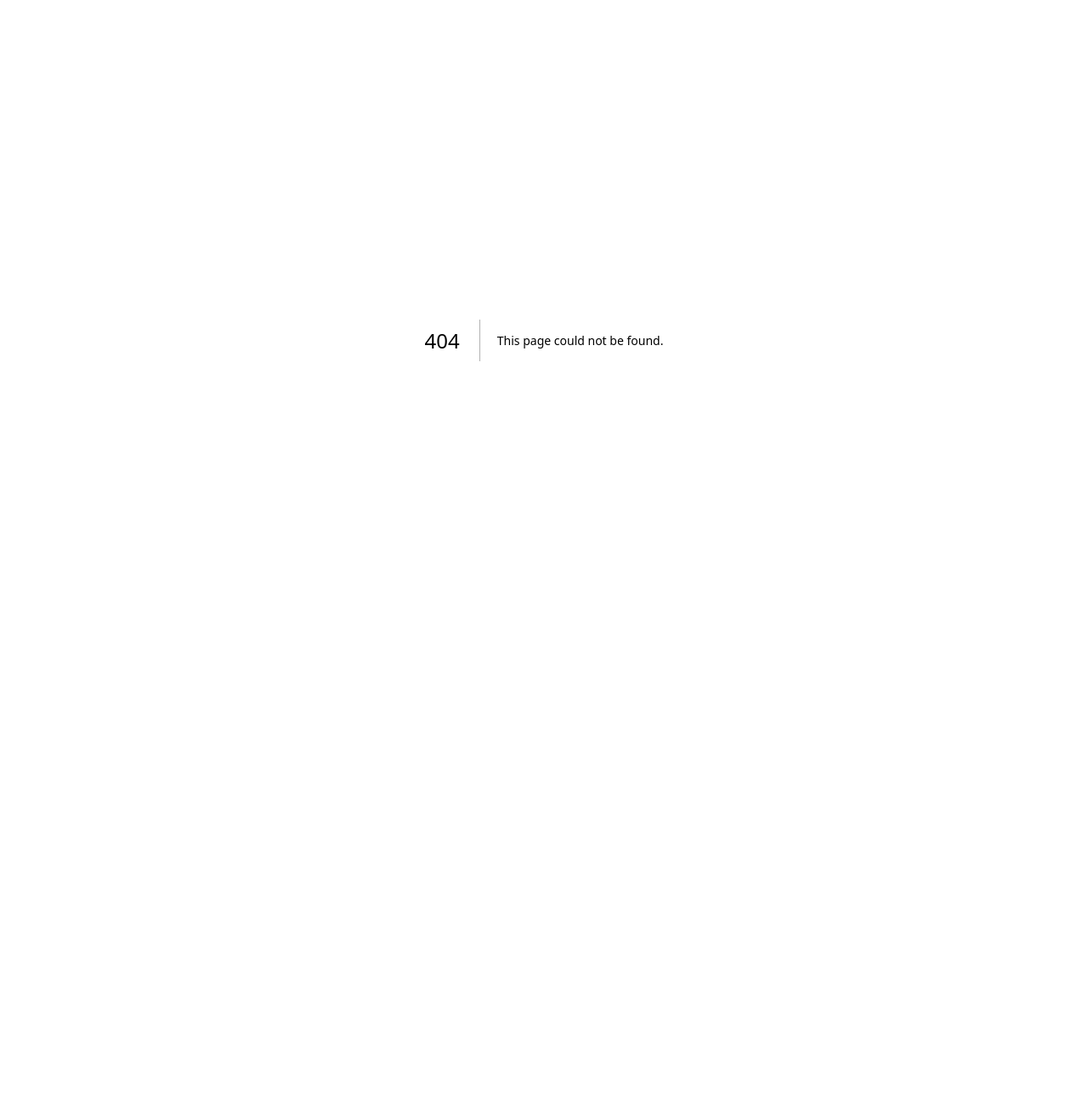
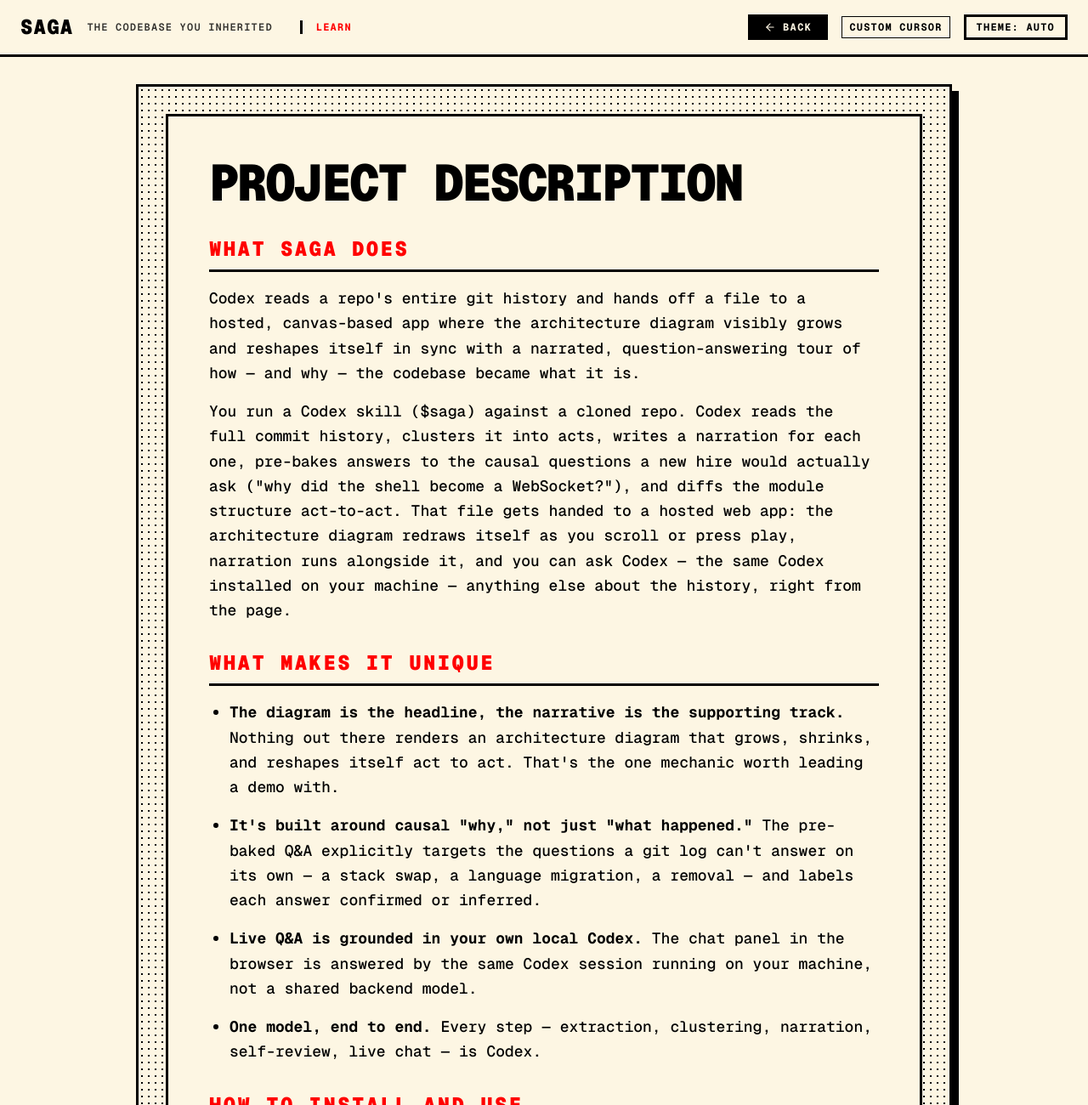
Before and after one commit to thisisRounakSingh/project-saga, a Next.js app: page /learn in a window 1280 px wide. Before the commit this address had no page. Shown: the top 1300 px of the page at 85% size. Before the commit the page ends 800 px from the top, so only its background shows below. Built offline with nearby package versions, Linux system fonts and the light colour scheme.

Commit message:
Added doc in web-ui

```diff
--- a/app/components/chrome/SkillButton.tsx
+++ /dev/null
@@ -1,51 +0,0 @@
-"use client";
-
-import { useState } from "react";
-import { X } from "lucide-react";
-import { createPortal } from "react-dom";
-
-export function SkillButton({ skillContent }: { skillContent: string }) {
-  const [isOpen, setIsOpen] = useState(false);
-
-  return (
-    <>
-      <button
-        onClick={() => setIsOpen(true)}
-        className="bg-background text-foreground px-8 py-4 text-sm font-bold tracking-widest uppercase border-[3px] border-border border-dashed hover:bg-border hover:text-background dark:hover:text-background transition-colors"
-      >
-        SKILL.MD
-      </button>
-
-      {isOpen && createPortal(
-        <div
-          className="fixed inset-0 z-100 flex items-center justify-center p-4 md:p-8 bg-background/80 backdrop-blur-sm"
-          onClick={() => setIsOpen(false)}
-        >
-          <div
-            className="bg-background border-[3px] border-border shadow-[8px_8px_0_var(--color-border)] dark:shadow-[8px_8px_0_#fff] w-full max-w-4xl max-h-[85vh] flex flex-col"
-            onClick={(e) => e.stopPropagation()}
-          >
-            {/* Header */}
-            <div className="flex items-center justify-between p-4 border-b-[3px] border-border bg-dots relative overflow-hidden">
-              <h2 className="text-xl font-black uppercase tracking-wider relative z-10 bg-background/80 px-2 border-2 border-border shadow-[2px_2px_0_var(--color-border)] dark:shadow-[2px_2px_0_#fff]">SKILL.MD</h2>
-              <button
-                onClick={() => setIsOpen(false)}
-                className="p-1 border-2 border-border bg-background hover:bg-muted/20 transition-colors shadow-[2px_2px_0_var(--color-border)] dark:shadow-[2px_2px_0_#fff] relative z-10"
-              >
-                <X size={20} strokeWidth={3} />
-              </button>
-            </div>
-
-            {/* Content */}
-            <div className="flex-1 overflow-y-auto p-6 md:p-8 bg-background text-foreground">
-              <pre className="font-mono text-sm whitespace-pre-wrap leading-relaxed">
-                {skillContent}
-              </pre>
-            </div>
-          </div>
-        </div>,
-        document.body
-      )}
-    </>
-  );
-}
--- /dev/null
+++ b/app/learn/page.tsx
@@ -0,0 +1,126 @@
+import Link from "next/link";
+import { ThemeSwitcher } from "../components/ThemeSwitcher";
+import { CursorSwitcher } from "../components/CursorSwitcher";
+import { FooterName } from "../components/FooterName";
+import { ArrowLeft } from "lucide-react";
+
+export default function LearnPage() {
+  return (
+    <div className="min-h-screen bg-background text-foreground font-mono selection:bg-accent selection:text-white flex flex-col">
+      {/* Navigation */}
+      <nav className="flex items-center justify-between px-6 py-4 border-b-[3px] border-border">
+        <div className="flex items-center gap-4">
+          <Link href="/" className="text-2xl font-black uppercase tracking-wider hover:text-accent transition-colors">
+            SAGA
+          </Link>
+          <span className="hidden md:inline-block text-xs uppercase tracking-widest font-semibold opacity-80">
+            THE CODEBASE YOU INHERITED
+          </span>
+          <Link href="/learn" className="text-xs uppercase tracking-widest font-bold hover:text-accent transition-colors text-accent ml-4 border-l-[3px] border-border pl-4">
+            LEARN
+          </Link>
+        </div>
+        <div className="flex items-center gap-4 text-sm font-bold tracking-widest uppercase">
+          <Link href="/" className="bg-inverted-bg text-inverted-fg px-4 py-1 text-xs border-[3px] border-border hover:opacity-80 transition-opacity flex items-center gap-2">
+            <ArrowLeft size={14} /> Back
+          </Link>
+          <CursorSwitcher />
+          <ThemeSwitcher />
+        </div>
+      </nav>
+
+      {/* Main Content */}
+      <main className="p-4 md:p-8 flex-1 flex flex-col max-w-5xl mx-auto w-full">
+        <div className="border-[3px] border-border bg-dots mb-12 shadow-[8px_8px_0_var(--color-border)] dark:shadow-[8px_8px_0_#fff]">
+          <div className="bg-background m-4 md:m-8 p-6 md:p-12 border-[3px] border-border">
+            <h1 className="text-4xl md:text-6xl font-black uppercase tracking-tighter mb-8">
+              Project Description
+            </h1>
+
+            <div className="space-y-8 text-lg font-medium leading-relaxed">
+              <section>
+                <h2 className="text-2xl font-black uppercase tracking-widest mb-4 text-accent border-b-[3px] border-border pb-2">
+                  What Saga Does
+                </h2>
+                <p className="mb-4">
+                  Codex reads a repo&apos;s entire git history and hands off a file to a hosted, canvas-based app where the architecture diagram visibly grows and reshapes itself in sync with a narrated, question-answering tour of how — and why — the codebase became what it is.
+                </p>
+                <p>
+                  You run a Codex skill (<code>$saga</code>) against a cloned repo. Codex reads the full commit history, clusters it into acts, writes a narration for each one, pre-bakes answers to the causal questions a new hire would actually ask (&quot;why did the shell become a WebSocket?&quot;), and diffs the module structure act-to-act. That file gets handed to a hosted web app: the architecture diagram redraws itself as you scroll or press play, narration runs alongside it, and you can ask Codex — the same Codex installed on your machine — anything else about the history, right from the page.
+                </p>
+              </section>
+
+              <section>
+                <h2 className="text-2xl font-black uppercase tracking-widest mb-4 text-accent border-b-[3px] border-border pb-2">
+                  What Makes It Unique
+                </h2>
+                <ul className="list-disc pl-6 space-y-4">
+                  <li>
+                    <strong>The diagram is the headline, the narrative is the supporting track.</strong> Nothing out there renders an architecture diagram that grows, shrinks, and reshapes itself act to act. That&apos;s the one mechanic worth leading a demo with.
+                  </li>
+                  <li>
+                    <strong>It&apos;s built around causal &quot;why,&quot; not just &quot;what happened.&quot;</strong> The pre-baked Q&A explicitly targets the questions a git log can&apos;t answer on its own — a stack swap, a language migration, a removal — and labels each answer <code>confirmed</code> or <code>inferred</code>.
+                  </li>
+                  <li>
+                    <strong>Live Q&A is grounded in your own local Codex.</strong> The chat panel in the browser is answered by the same Codex session running on your machine, not a shared backend model.
+                  </li>
+                  <li>
+                    <strong>One model, end to end.</strong> Every step — extraction, clustering, narration, self-review, live chat — is Codex.
+                  </li>
+                </ul>
+              </section>
+
+              <section>
+                <h2 className="text-2xl font-black uppercase tracking-widest mb-4 text-accent border-b-[3px] border-border pb-2">
+                  How to Install and Use
+                </h2>
+                <div className="bg-inverted-bg text-inverted-fg p-6 border-[3px] border-border my-6">
+                  <h3 className="text-xl font-bold mb-4 uppercase text-accent">Running the UI locally</h3>
+                  <div className="mb-4 text-sm opacity-90 space-y-2">
+                    <p>
+                      <strong>Note:</strong> The web-UI deployed at Vercel is not tested enough and requires many fixes. We highly advise cloning the UI and running it from localhost for the best experience and to avoid any cross-origin issues with the local Codex instance.
+                    </p>
+                    <p>
+                      The whole environment was thoroughly tested on Ubuntu. Currently, only macOS and Linux-based systems are supported.
+                    </p>
+                  </div>
+
+                  <pre className="bg-background text-foreground p-4 border-[3px] border-border overflow-x-auto text-sm font-mono mb-6">
+{`# 1. Clone the repository
+git clone https://github.com/thisisRounakSingh/project-saga.git
+cd project-saga
+
+# 2. Install dependencies
+npm install
+
+# 3. Start the UI
+npm run dev
+
+# The UI will be available at http://localhost:3000`}
+                  </pre>
+
+                  <h3 className="text-xl font-bold mb-4 uppercase text-accent mt-6">Running the Skill</h3>
+                  <p className="mb-4 text-sm opacity-90">Once the UI is running, you can run the skill against any repository you have cloned locally.</p>
+
+                  <pre className="bg-background text-foreground p-4 border-[3px] border-border overflow-x-auto text-sm font-mono">
+{`# In your target repository directory
+codex run /path/to/project-saga/skills/saga/SKILL.md
+
+# This will generate a project.saga.json file
+# and give you a link to open it in the UI.`}
+                  </pre>
+                </div>
+              </section>
+            </div>
+          </div>
+        </div>
+      </main>
+
+      {/* Footer */}
+      <footer className="mt-auto pt-8 pb-8 text-center text-sm font-bold tracking-widest uppercase flex flex-col sm:flex-row items-center justify-center gap-2 border-t-[3px] border-border bg-background z-10 relative">
+        <span>Orchestrated By</span>
+        <FooterName />
+      </footer>
+    </div>
+  );
+}
--- a/app/page.tsx
+++ b/app/page.tsx
@@ -3,19 +3,9 @@
 import { AsciiHero } from "./components/AsciiHero";
 import { FooterName } from "./components/FooterName";
 import { LoadSagaButton } from "./components/chrome/LoadSagaButton";
-import { SkillButton } from "./components/chrome/SkillButton";
-import fs from "fs";
-import path from "path";
+import Link from "next/link";
 
 export default function Home() {
-  let skillContent = "SKILL.md not found.";
-  try {
-    const skillPath = path.join(process.cwd(), "codex-skill", "SKILL.md");
-    skillContent = fs.readFileSync(skillPath, "utf-8");
-  } catch (e) {
-    console.error("Could not load SKILL.md", e);
-  }
-
   return (
     <div className="min-h-screen bg-background text-foreground font-mono selection:bg-accent selection:text-white">
       {/* Mobile "Store Closed" View */}
@@ -51,6 +41,12 @@
             <span className="hidden md:inline-block text-xs uppercase tracking-widest font-semibold opacity-80">
               THE CODEBASE YOU INHERITED
             </span>
+            <Link
+              href="/learn"
+              className="hidden md:inline-block text-xs uppercase tracking-widest font-bold hover:text-accent transition-colors ml-4 border-l-[3px] border-border pl-4"
+            >
+              LEARN
+            </Link>
           </div>
           <div className="flex items-center gap-4 text-sm font-bold tracking-widest uppercase">
             <LoadSagaButton className="bg-inverted-bg text-inverted-fg px-4 py-1 text-xs border-[3px] border-border hover:opacity-80 transition-opacity" />
@@ -94,7 +90,14 @@
 
                 <div className="flex flex-wrap items-center gap-4 mt-auto">
                   <LoadSagaButton className="bg-inverted-bg text-inverted-fg px-8 py-4 text-sm font-bold tracking-widest uppercase border-[3px] border-border shadow-[4px_4px_0_var(--color-accent)] hover:translate-x-0.5 hover:translate-y-0.5 hover:shadow-[2px_2px_0_var(--color-accent)] transition-all" />
-                  <SkillButton skillContent={skillContent} />
+                  <a
+                    href="https://skills.sh/thisisRounakSingh/project-saga/saga"
+                    target="_blank"
+                    rel="noopener noreferrer"
+                    className="bg-background text-foreground px-8 py-4 text-sm font-bold tracking-widest uppercase border-[3px] border-border border-dashed hover:bg-border hover:text-background dark:hover:text-background transition-colors"
+                  >
+                    SKILL.MD
+                  </a>
                 </div>
 
                 {/* Carousel */}
```
